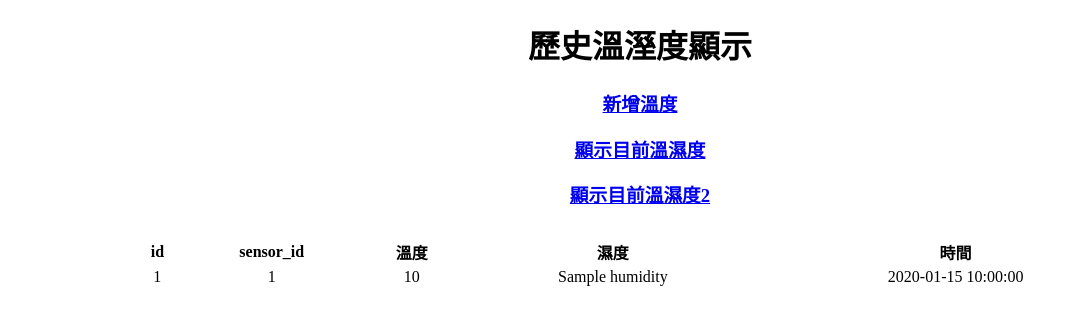
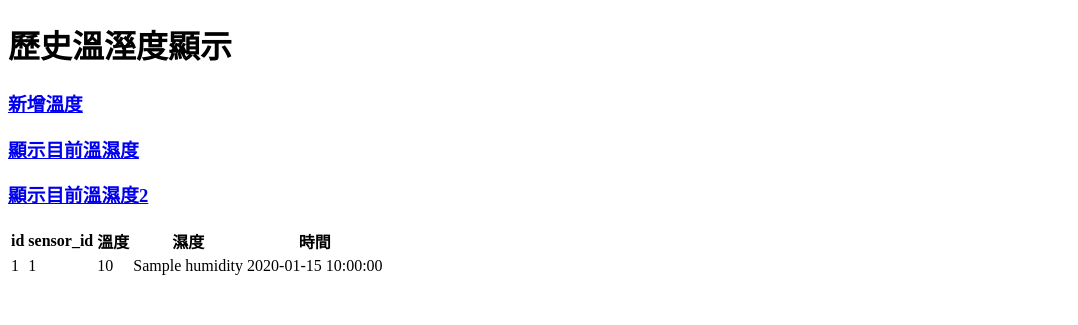
Before and after one commit to Jamie200168/homework5_copy2, a Django app: template templates/view_history_temperature.html in a window 1280 px wide. Shown: the top 325 px of the page, without its empty margins (0-1078 px from the left). Run offline with Django 3.2, Linux system fonts and the light colour scheme; the template is opened without the code that fills it: most values are stand-ins (such as "Sample title", 1, 10 or a date in 2020).

Commit message:
9/24 change history template

```diff
--- a/templates/view_history_temperature.html
+++ b/templates/view_history_temperature.html
@@ -5,7 +5,7 @@
     <meta name="viewport" content="width=device-width, initial-scale=1.0">
     <title>Document</title>
     <style>
-        .head{
+        {% comment %} .head{
             margin-top: 20px;
             text-align: center;
         }
@@ -15,7 +15,7 @@
             margin-left:auto;
             margin-right:auto;
             text-align:center;
-        }
+        } {% endcomment %}
     </style>
 </head>
 <body>
```
